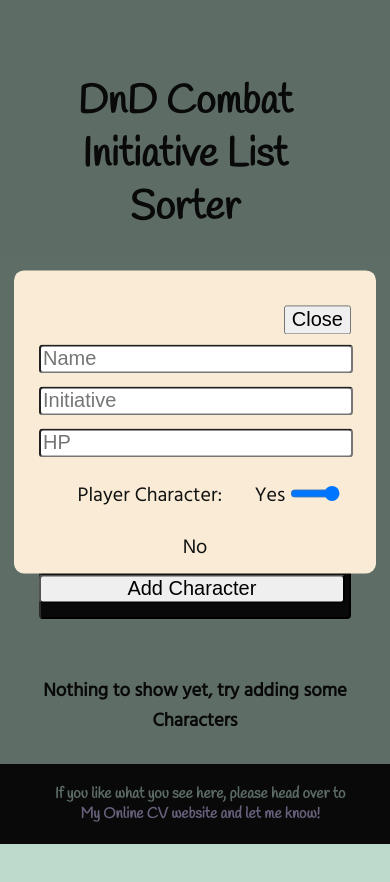
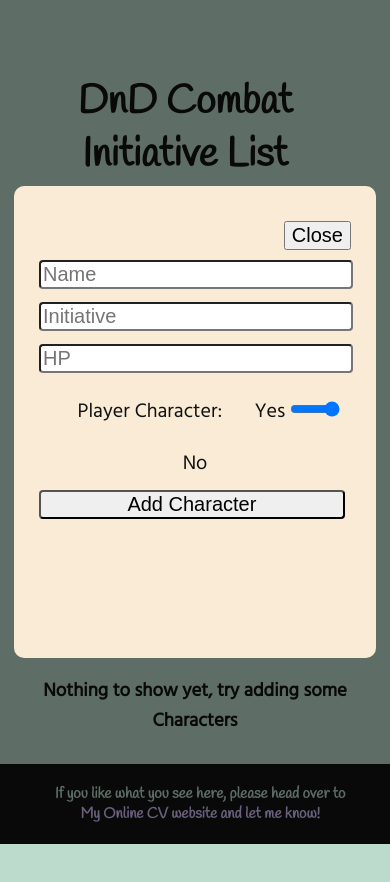
Before and after one commit to Cvlumww/DM, a React (Create React App) app: page / in a window 390 px wide. Both pictures are taken after a click on the button "Add Character Here". Shown: the top 882 px of the page. Built offline with nearby package versions, Linux system fonts and the light colour scheme.

Commit message:
Hopefully final commit for Frontend

```diff
--- a/src/css/App.css
+++ b/src/css/App.css
@@ -164,7 +164,7 @@ body {
 @media only screen and (max-width: 900px) {
   .Pop-Up .inputBox {
     width: 80vw;
-    height: 30vh;
+    height: 50vh;
   }
 }
 
--- a/src/css/App.scss
+++ b/src/css/App.scss
@@ -166,7 +166,7 @@ body {
 
     @media only screen and (max-width: 900px) {
       width: 80vw;
-      height: 30vh;
+      height: 50vh;
     }
 
     button {
```
